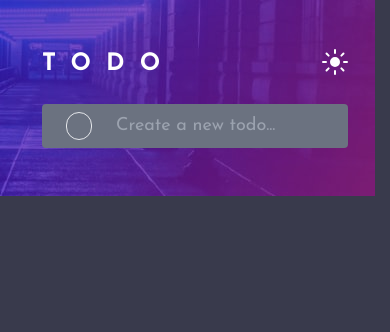
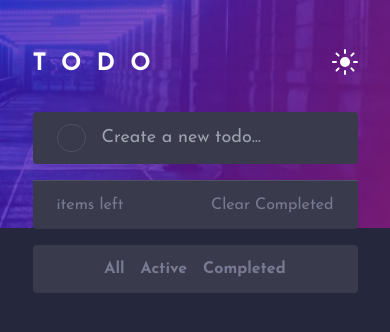
Before and after one commit to TomasPereira-Dev/frontendMentor-Challenge13, a React (Vite) app: page / in a window 390 px wide. Shown: the top 332 px of the page. Built offline with nearby package versions, Linux system fonts and the light colour scheme.

Commit message:
added mobile layout

```diff
--- a/index.html
+++ b/index.html
@@ -10,8 +10,8 @@
     <link href="https://fonts.googleapis.com/css2?family=Josefin+Sans:wght@400;700&display=swap" rel="stylesheet">
     <title>Todo App</title>
   </head>
-  <body class="bg-darkGrayishBlue3">
-    <div id="root"></div>
+  <body class="bg-darkBlue2">
+    <div class="flex justify-center bg-darkmode1 bg-no-repeat bg-cover" id="root"></div>
     <script type="module" src="/src/main.jsx"></script>
   </body>
 </html>
--- a/package.json
+++ b/package.json
@@ -22,6 +22,7 @@
     "eslint-plugin-react": "^7.33.2",
     "eslint-plugin-react-hooks": "^4.6.0",
     "eslint-plugin-react-refresh": "^0.4.4",
+    "nanoid": "^5.0.4",
     "postcss": "^8.4.32",
     "tailwindcss": "^3.3.5",
     "vite": "^5.0.0"
--- a/src/App.jsx
+++ b/src/App.jsx
@@ -1,4 +1,5 @@
 import { useEffect, useRef, useState } from 'react'
+import { nanoid } from 'nanoid';
 import './App.css'
 
 function App() {
@@ -15,7 +16,17 @@ function App() {
   const inputRef = useRef(null);
   const [taskName, setTaskName] = useState(null);
   const [taskList, setTaskList] = useState(initialFunction);
-
+  const mappedTaskList = taskList.map(item => <li className='flex justify-between px-6 py-3' key={item.id}>
+                                                <div className='flex gap-4 items-center'>
+                                                  <button className='p-2 border border-darkGrayishBlue2 rounded-full'>
+                                                    <img className='invisible' src="./src/assets/icon-check.svg" alt=" "/>
+                                                  </button>
+                                                  <p className='text-lightGrayishBlue1'>{item.name}</p>
+                                                </div>
+                                                <button>
+                                                  <img src="./src/assets/icon-cross.svg" alt=" "/>
+                                                </button>
+                                              </li>);
 
   const updateStorage = (newJson) => {
     localStorage.setItem("tasks", newJson);
@@ -24,10 +35,10 @@ function App() {
   const taskHandler = (e) => {
     if(e.key === "Enter" && taskName !== null){
       const taskObject = {
+                            id: nanoid(),
                             name: taskName,
                             isActive: true,
       }
-
       setTaskName(null);
       setTaskList([...taskList, taskObject]);
       inputRef.current.value = " ";
@@ -41,20 +52,32 @@ function App() {
 
   return (
     <>
-    <div className='flex flex-col items-center py-12 bg-darkmode1 bg-no-repeat'>
-      <div className='flex flex-col'>
-        <div className='flex justify-between items-center'>
+      <div className='relative py-12 w-10/12 md:w-6/12'>
+        <div className='flex justify-between items-center mb-8'>
           <h1 className='text-2xl text-white tracking-letterSpacing1 font-bold'>TODO</h1>
           <img className='relative -top-0.5' src="./src/assets/icon-sun.svg" alt=" "/>
         </div>
-        <div className='flex gap-6 px-6 py-2 mt-6 bg-gray-500 rounded'>
-          <div className='p-3 border rounded-full'>
-           {/* <img src="./src/assets/icon-check.svg" alt=" "/>*/}
+        <div className='flex gap-4 px-6 py-3 bg-darkGrayishBlue3 rounded'>
+          <button className='p-2 border border-darkGrayishBlue2 rounded-full'>
+              <img className='invisible' src="./src/assets/icon-check.svg" alt=" "/>
+          </button>
+          <input className='text-lg text-lightGrayishBlue1 bg-transparent' type="text" placeholder='Create a new todo...' ref={inputRef} onChange={(e)=>{setTaskName(e.target.value)}} onKeyDown={(e)=>{taskHandler(e)}}/>
+        </div>
+        <div className='mt-4'>
+          <div className='absolute flex flex-col justify-between w-full -bottom-100'>
+            <ul className='rounded-t divide-y divide-darkGrayishBlue2 bg-darkGrayishBlue3'>{mappedTaskList}</ul>
+            <div className='flex justify-between px-6 py-3 text-darkGrayishBlue1 bg-darkGrayishBlue3 border-t border-t-darkGrayishBlue2 rounded-b'>
+              <p>items left</p>
+              <button>Clear Completed</button>
+            </div>
+            <div className='flex justify-center gap-4 px-6 py-3 mt-4 text-darkGrayishBlue1 font-bold bg-darkGrayishBlue3 rounded'>
+              <button>All</button>
+              <button>Active</button>
+              <button>Completed</button>
+            </div>
           </div>
-          <input className='text-lg bg-transparent' type="text" placeholder='Create a new todo...' ref={inputRef} onChange={(e)=>{setTaskName(e.target.value)}} onKeyDown={(e)=>{taskHandler(e)}}/>
         </div>
       </div>
-    </div>
     </>
   )
 }
--- a/tailwind.config.js
+++ b/tailwind.config.js
@@ -22,8 +22,18 @@ export default {
         fontFamily: {
           sans: "'Josefin Sans', sans-serif"
         },
+        textColor: {
+          lightGrayishBlue1: "hsl(234, 39%, 85%)",
+          lightGrayishBlue2: "hsl(236, 33%, 92%)",
+          darkGrayishBlue1: "hsl(234, 11%, 52%)",
+          darkGrayishBlue2: "hsl(233, 14%, 35%)"
+        },
         letterSpacing: {
           letterSpacing1: "1ch"
+        },
+        borderColor: {
+          darkGrayishBlue1: "hsl(234, 11%, 52%)",
+          darkGrayishBlue2: "hsl(233, 14%, 35%)"
         }
     },
   },
```
Also changed, not shown: 1 other file (tests, documents, lock files or other folders).
